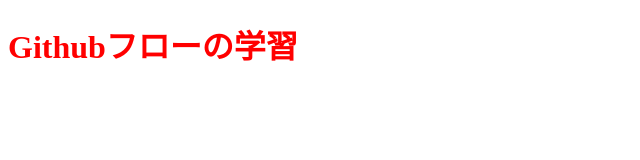
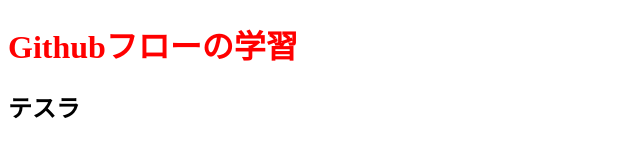
Before and after one commit to big-blackbass/brunch, a plain HTML site: page index.html in a window 1280 px wide. Shown: the whole page, without its empty margins (0-640 px from the left). Drawn offline with Linux system fonts and the light colour scheme.

Commit message:
add h2タグ

```diff
--- a/index.html
+++ b/index.html
@@ -8,5 +8,6 @@
 </head>
 <body>
   <h1>Githubフローの学習</h1>
+  <h2>テスラ</h2>
 </body>
 </html>
```
